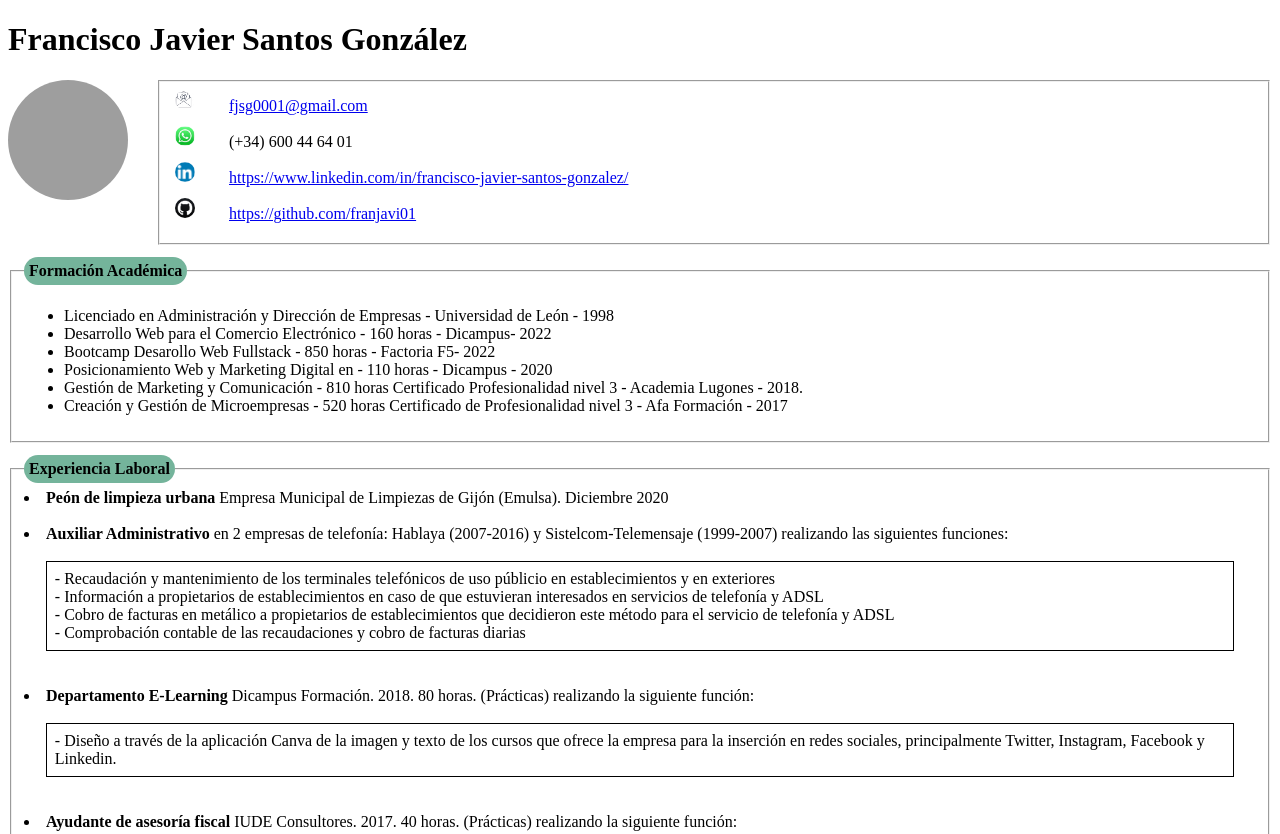
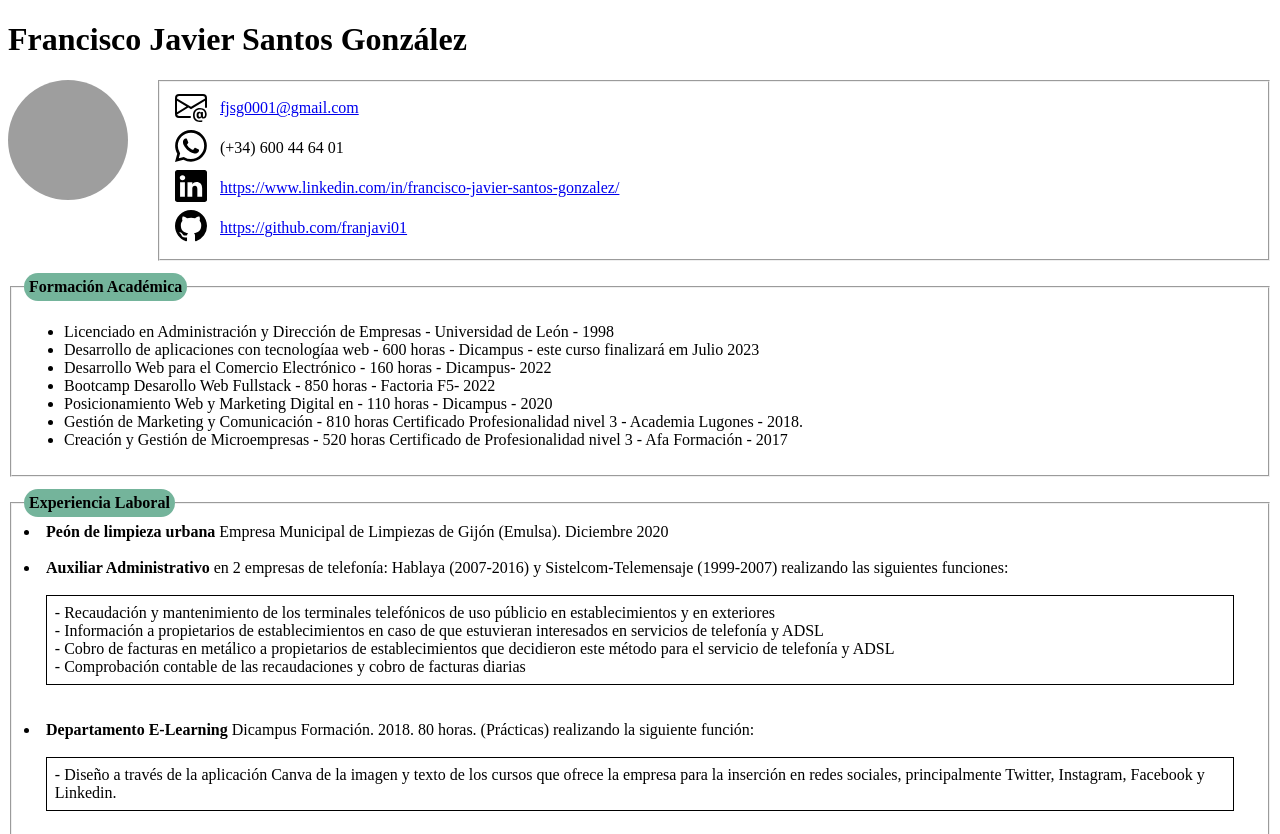
Before and after one commit to franjavi01/curriculum-detallado, a plain HTML site: page index.html in a window 1280 px wide. Shown: the top 834 px of the page. Drawn offline with Linux system fonts and the light colour scheme; grey boxes are pictures that could not be loaded.

Commit message:
cambiando iconos a formato svg

```diff
--- a/index.html
+++ b/index.html
@@ -14,19 +14,28 @@
         <fieldset>
             <table>
                 <tr>
-                    <td><img src="./assets/email.png" alt="email" width="20" height="20"></td>
+                    <td><svg xmlns="http://www.w3.org/2000/svg" width="32" height="32" fill="currentColor" class="bi bi-envelope-at" viewBox="0 0 16 16">
+                    <path d="M2 2a2 2 0 0 0-2 2v8.01A2 2 0 0 0 2 14h5.5a.5.5 0 0 0 0-1H2a1 1 0 0 1-.966-.741l5.64-3.471L8 9.583l7-4.2V8.5a.5.5 0 0 0 1 0V4a2 2 0 0 0-2-2H2Zm3.708 6.208L1 11.105V5.383l4.708 2.825ZM1 4.217V4a1 1 0 0 1 1-1h12a1 1 0 0 1 1 1v.217l-7 4.2-7-4.2Z"/>
+                    <path d="M14.247 14.269c1.01 0 1.587-.857 1.587-2.025v-.21C15.834 10.43 14.64 9 12.52 9h-.035C10.42 9 9 10.36 9 12.432v.214C9 14.82 10.438 16 12.358 16h.044c.594 0 1.018-.074 1.237-.175v-.73c-.245.11-.673.18-1.18.18h-.044c-1.334 0-2.571-.788-2.571-2.655v-.157c0-1.657 1.058-2.724 2.64-2.724h.04c1.535 0 2.484 1.05 2.484 2.326v.118c0 .975-.324 1.39-.639 1.39-.232 0-.41-.148-.41-.42v-2.19h-.906v.569h-.03c-.084-.298-.368-.63-.954-.63-.778 0-1.259.555-1.259 1.4v.528c0 .892.49 1.434 1.26 1.434.471 0 .896-.227 1.014-.643h.043c.118.42.617.648 1.12.648Zm-2.453-1.588v-.227c0-.546.227-.791.573-.791.297 0 .572.192.572.708v.367c0 .573-.253.744-.564.744-.354 0-.581-.215-.581-.8Z"/>
+                  </svg></td>
                     <td><a href="mailto:fjsg0001@gmail.com" target="_blank">fjsg0001@gmail.com</a></td>
                 </tr>
                 <tr>
-                    <td><img src="./assets/whatsapp.jpg" alt="email" width="20" height="20"></td>
+                    <td><svg xmlns="http://www.w3.org/2000/svg" width="32" height="32" fill="currentColor" class="bi bi-whatsapp" viewBox="0 0 16 16">
+                    <path d="M13.601 2.326A7.854 7.854 0 0 0 7.994 0C3.627 0 .068 3.558.064 7.926c0 1.399.366 2.76 1.057 3.965L0 16l4.204-1.102a7.933 7.933 0 0 0 3.79.965h.004c4.368 0 7.926-3.558 7.93-7.93A7.898 7.898 0 0 0 13.6 2.326zM7.994 14.521a6.573 6.573 0 0 1-3.356-.92l-.24-.144-2.494.654.666-2.433-.156-.251a6.56 6.56 0 0 1-1.007-3.505c0-3.626 2.957-6.584 6.591-6.584a6.56 6.56 0 0 1 4.66 1.931 6.557 6.557 0 0 1 1.928 4.66c-.004 3.639-2.961 6.592-6.592 6.592zm3.615-4.934c-.197-.099-1.17-.578-1.353-.646-.182-.065-.315-.099-.445.099-.133.197-.513.646-.627.775-.114.133-.232.148-.43.05-.197-.1-.836-.308-1.592-.985-.59-.525-.985-1.175-1.103-1.372-.114-.198-.011-.304.088-.403.087-.088.197-.232.296-.346.1-.114.133-.198.198-.33.065-.134.034-.248-.015-.347-.05-.099-.445-1.076-.612-1.47-.16-.389-.323-.335-.445-.34-.114-.007-.247-.007-.38-.007a.729.729 0 0 0-.529.247c-.182.198-.691.677-.691 1.654 0 .977.71 1.916.81 2.049.098.133 1.394 2.132 3.383 2.992.47.205.84.326 1.129.418.475.152.904.129 1.246.08.38-.058 1.171-.48 1.338-.943.164-.464.164-.86.114-.943-.049-.084-.182-.133-.38-.232z"/>
+                  </svg></td>
                     <td>(+34) 600 44 64 01</td>
                 </tr>
                 <tr>
-                    <td><img src="./assets/linkedin.png" alt="email" width="20" height="20"></td>
+                    <td><svg xmlns="http://www.w3.org/2000/svg" width="32" height="32" fill="currentColor" class="bi bi-linkedin" viewBox="0 0 16 16">
+                    <path d="M0 1.146C0 .513.526 0 1.175 0h13.65C15.474 0 16 .513 16 1.146v13.708c0 .633-.526 1.146-1.175 1.146H1.175C.526 16 0 15.487 0 14.854V1.146zm4.943 12.248V6.169H2.542v7.225h2.401zm-1.2-8.212c.837 0 1.358-.554 1.358-1.248-.015-.709-.52-1.248-1.342-1.248-.822 0-1.359.54-1.359 1.248 0 .694.521 1.248 1.327 1.248h.016zm4.908 8.212V9.359c0-.216.016-.432.08-.586.173-.431.568-.878 1.232-.878.869 0 1.216.662 1.216 1.634v3.865h2.401V9.25c0-2.22-1.184-3.252-2.764-3.252-1.274 0-1.845.7-2.165 1.193v.025h-.016a5.54 5.54 0 0 1 .016-.025V6.169h-2.4c.03.678 0 7.225 0 7.225h2.4z"/>
+                  </svg></td>
                     <td><a href="https://www.linkedin.com/in/francisco-javier-santos-gonzalez/" target="_blank">https://www.linkedin.com/in/francisco-javier-santos-gonzalez/</a></td>
                 </tr>
                 <tr>
-                    <td><img src="./assets/github.jpg" alt="email" width="20" height="20"></td>
+                    <td><svg xmlns="http://www.w3.org/2000/svg" width="32" height="32" fill="currentColor" class="bi bi-github" viewBox="0 0 16 16">
+                    <path d="M8 0C3.58 0 0 3.58 0 8c0 3.54 2.29 6.53 5.47 7.59.4.07.55-.17.55-.38 0-.19-.01-.82-.01-1.49-2.01.37-2.53-.49-2.69-.94-.09-.23-.48-.94-.82-1.13-.28-.15-.68-.52-.01-.53.63-.01 1.08.58 1.23.82.72 1.21 1.87.87 2.33.66.07-.52.28-.87.51-1.07-1.78-.2-3.64-.89-3.64-3.95 0-.87.31-1.59.82-2.15-.08-.2-.36-1.02.08-2.12 0 0 .67-.21 2.2.82.64-.18 1.32-.27 2-.27.68 0 1.36.09 2 .27 1.53-1.04 2.2-.82 2.2-.82.44 1.1.16 1.92.08 2.12.51.56.82 1.27.82 2.15 0 3.07-1.87 3.75-3.65 3.95.29.25.54.73.54 1.48 0 1.07-.01 1.93-.01 2.2 0 .21.15.46.55.38A8.012 8.012 0 0 0 16 8c0-4.42-3.58-8-8-8z"/>
+                  </svg></td>
                     <td><a href="https://github.com/franjavi01" target="_blank">https://github.com/franjavi01</a></td>
                 </tr>
             </table>
@@ -36,6 +45,7 @@
             <ul>
                 <li>Licenciado en Administración y
                     Dirección de Empresas - Universidad de León - 1998</li>
+                <li>Desarrollo de aplicaciones con tecnologíaa web - 600 horas - Dicampus - este curso finalizará em Julio 2023</li>
                 <li>Desarrollo Web para el Comercio Electrónico - 160 horas - Dicampus- 2022</li>
                 <li>Bootcamp Desarollo Web Fullstack - 850 horas - Factoria F5- 2022</li>
                 <li>Posicionamiento Web y Marketing Digital en - 110 horas - Dicampus - 2020</li>
--- a/style.css
+++ b/style.css
@@ -5,21 +5,29 @@ div{
     width: 95%;
     margin: 0 auto;
 }
+
 fieldset{
     margin-bottom: 12px;
 }
+
 legend{
     background-color: #74b49b;
     padding: 5px;
     border-radius: 20px;
     font-weight: bold;
 }
+
 img{
     border-radius: 50%;
     margin-bottom: 12px;
     margin-right: 30px;
     float: left;
 }
+
 span{
     font-weight: bold;
 }
+
+td {
+    padding-right: 10px;
+}
```
Also changed, not shown: assets/email.png (deleted), assets/github.jpg (deleted), assets/linkedin.png (deleted), assets/whatsapp.jpg (deleted).
